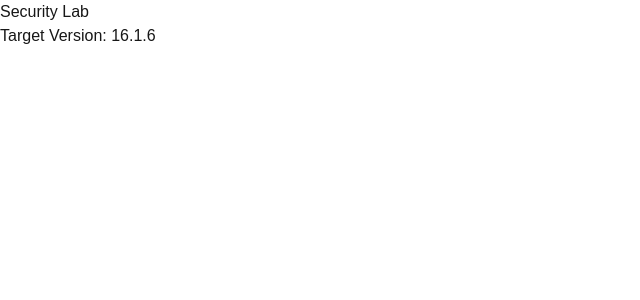
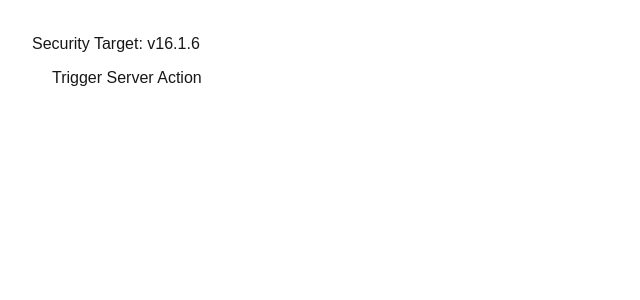
Before and after one commit to sober1102/nextjs-boilerplate, a Next.js app: page / in a window 1280 px wide. Shown: the top 300 px of the page, without its empty margins (0-640 px from the left). Built offline with nearby package versions, Linux system fonts and the light colour scheme.

Commit message:
Update page.tsx

```diff
--- a/app/page.tsx
+++ b/app/page.tsx
@@ -1,29 +1,18 @@
-// app/page.tsx
-
-// This MUST be exported to be a valid Server Action module
-export async function mySecretAction() {
-  'use server';
-
-  const secretKey = process.env.STRIPE_SECRET_KEY;
-
-  if (!secretKey) {
-    // Log this on the server for your eyes only
-    console.error("Missing STRIPE_SECRET_KEY");
-    // Return a generic error to the client
-    return { error: "Internal Server Error" };
+export default function Page() {
+  async function mySecretAction() {
+    'use server';
+    console.log("Action Triggered!");
+    return { success: true, message: "Action Secured" };
   }
 
-  // Logic using the key happens here...
-
-  return { success: true, message: "Action secured." };
-}
-
-// Ensure you also have a default export for the page itself
-export default function Page() {
   return (
-    <main>
-      <h1>Security Lab</h1>
-      <p>Target Version: 16.1.6</p>
+    <main style={{ padding: '2rem' }}>
+      <h1>Security Target: v16.1.6</h1>
+      <form action={mySecretAction}>
+        <button type="submit" style={{ padding: '10px 20px', cursor: 'pointer' }}>
+          Trigger Server Action
+        </button>
+      </form>
     </main>
   );
 }
```
